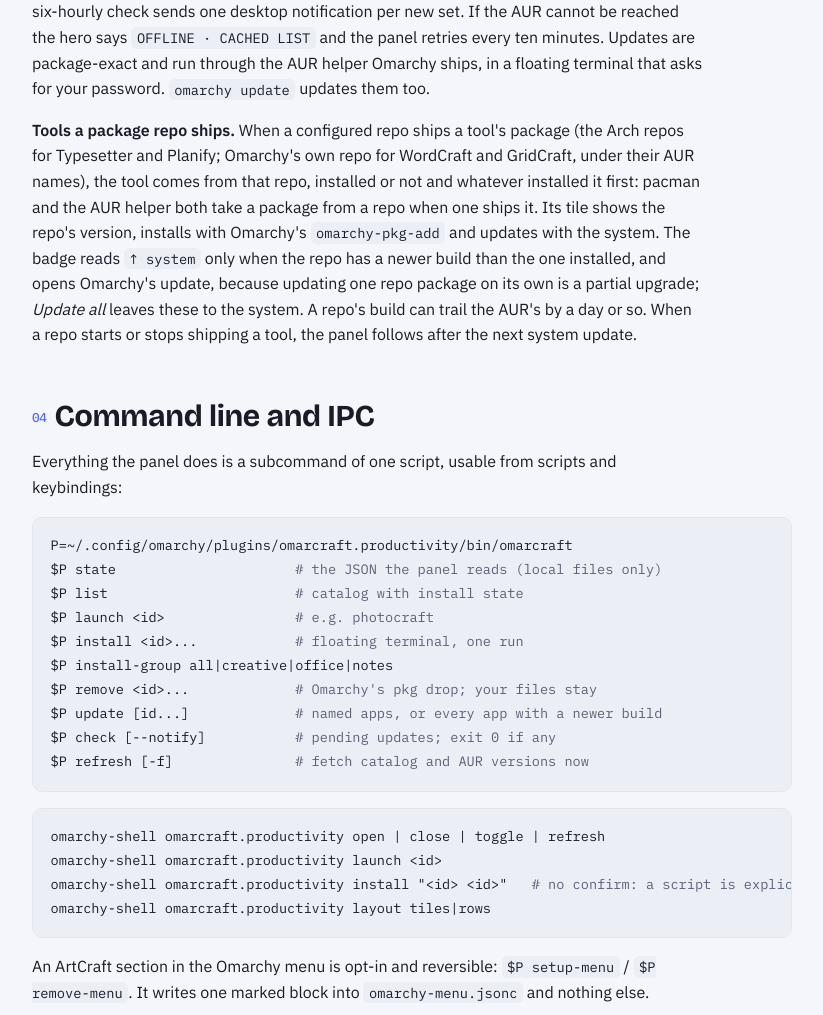
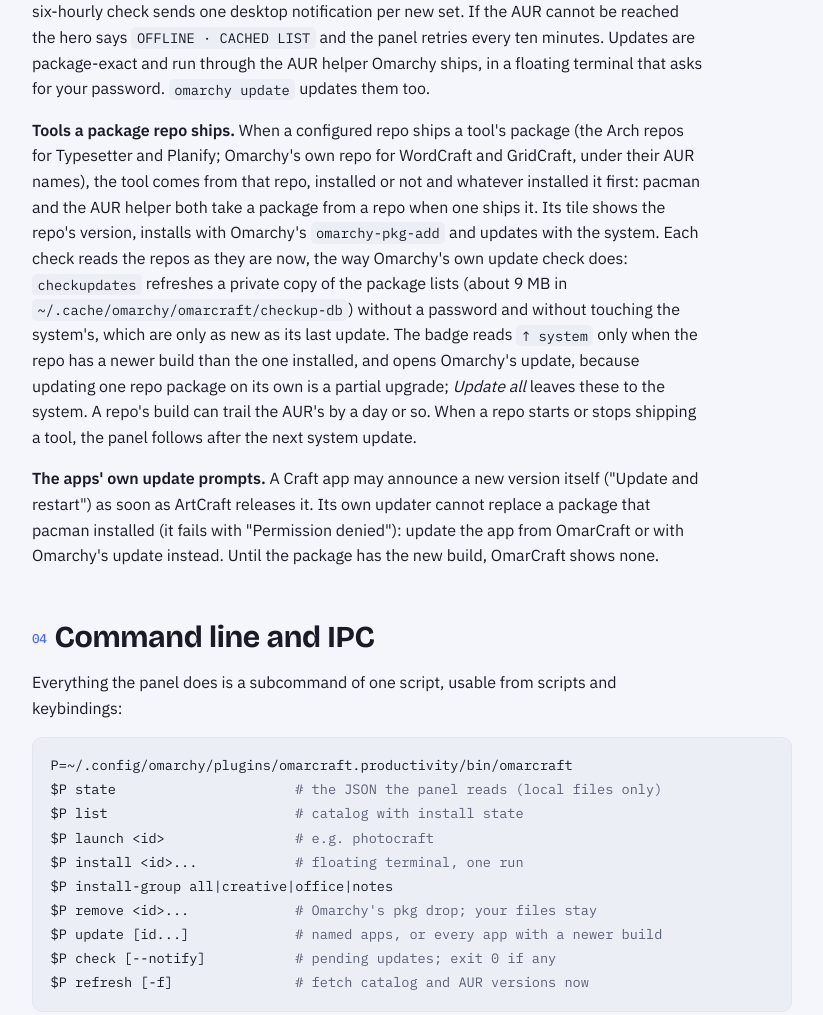
Before and after one commit to dreamsgarage/OmarCraft, a plain HTML site: page docs/README.html in a window 1280 px wide. Shown: the part 3712-4727 px from the top of the page, without its empty margins (228-1051 px from the left). Drawn offline with nearby package versions, Linux system fonts and the light colour scheme.

Commit message:
0.5.6 docs: review of 0.5.5, README, changelog, acceptance rows 51-53
Co-Authored-By: Claude Opus 5.5 <noreply@anthropic.com>

```diff
--- a/docs/README.html
+++ b/docs/README.html
@@ -442,7 +442,8 @@
   <section aria-labelledby="updates-h">
     <h2 id="updates-h"><span class="num">03</span>Updates</h2>
     <p>Every six hours, and whenever you press <kbd>r</kbd> or right-click the icon, OmarCraft compares your installed AUR <code>-bin</code> packages with the AUR. Newer builds show on the tiles and the icon; the six-hourly check sends one desktop notification per new set. If the AUR cannot be reached the hero says <code>OFFLINE · CACHED LIST</code> and the panel retries every ten minutes. Updates are package-exact and run through the AUR helper Omarchy ships, in a floating terminal that asks for your password. <code>omarchy update</code> updates them too.</p>
-    <p><strong>Tools a package repo ships.</strong> When a configured repo ships a tool's package (the Arch repos for Typesetter and Planify; Omarchy's own repo for WordCraft and GridCraft, under their AUR names), the tool comes from that repo, installed or not and whatever installed it first: pacman and the AUR helper both take a package from a repo when one ships it. Its tile shows the repo's version, installs with Omarchy's <code>omarchy-pkg-add</code> and updates with the system. The badge reads <code>↑ system</code> only when the repo has a newer build than the one installed, and opens Omarchy's update, because updating one repo package on its own is a partial upgrade; <em>Update all</em> leaves these to the system. A repo's build can trail the AUR's by a day or so. When a repo starts or stops shipping a tool, the panel follows after the next system update.</p>
+    <p><strong>Tools a package repo ships.</strong> When a configured repo ships a tool's package (the Arch repos for Typesetter and Planify; Omarchy's own repo for WordCraft and GridCraft, under their AUR names), the tool comes from that repo, installed or not and whatever installed it first: pacman and the AUR helper both take a package from a repo when one ships it. Its tile shows the repo's version, installs with Omarchy's <code>omarchy-pkg-add</code> and updates with the system. Each check reads the repos as they are now, the way Omarchy's own update check does: <code>checkupdates</code> refreshes a private copy of the package lists (about 9 MB in <code>~/.cache/omarchy/omarcraft/checkup-db</code>) without a password and without touching the system's, which are only as new as its last update. The badge reads <code>↑ system</code> only when the repo has a newer build than the one installed, and opens Omarchy's update, because updating one repo package on its own is a partial upgrade; <em>Update all</em> leaves these to the system. A repo's build can trail the AUR's by a day or so. When a repo starts or stops shipping a tool, the panel follows after the next system update.</p>
+    <p><strong>The apps' own update prompts.</strong> A Craft app may announce a new version itself ("Update and restart") as soon as ArtCraft releases it. Its own updater cannot replace a package that pacman installed (it fails with "Permission denied"): update the app from OmarCraft or with Omarchy's update instead. Until the package has the new build, OmarCraft shows none.</p>
   </section>
 
   <section aria-labelledby="cli-h">
@@ -487,7 +488,7 @@ omarchy restart shell</code></pre>
     <h2 id="safety-h"><span class="num">06</span>Safety</h2>
     <ul>
       <li>Only catalog apps reach a package command, by an id checked against a strict pattern; each maps to a package: <code>&lt;id&gt;-bin</code> by default, or a fixed name for a tool whose package differs (<code>typesetter</code>). A package a configured repo ships (the Arch repos or Omarchy's own, read from the local sync databases) is a repo package, installed or not: it installs through <code>omarchy-pkg-add</code> and updates with the system; any other is an AUR package. The plugin does not use <code>sudo</code> or <code>pkexec</code>; installs, updates and removals all run through Omarchy's own commands in a visible terminal that asks for your password, and a job cut short is reported as interrupted.</li>
-      <li>Network use is the app catalog from <span class="mono">raw.githubusercontent.com</span> and versions from the AUR RPC, every 24 hours, with bounded timeouts (repo package versions come from the local sync database); a failed check keeps the old list and says <code>OFFLINE</code>, never "up to date". The panel itself never waits on the network.</li>
+      <li>Network use is the app catalog from <span class="mono">raw.githubusercontent.com</span> and versions from the AUR RPC, every six hours, with bounded timeouts, plus the configured repos' package lists through <code>checkupdates</code>, into a private copy; a failed check keeps the old list and says <code>OFFLINE</code>, never "up to date". The panel itself never waits on the network.</li>
       <li>What comes from the network is untrusted and bounded: a download stops at a size (256 KB for the catalog, 1 MB for an AUR answer; a longer one is refused whole), and only well-formed records are kept (a plain id, a name of at most 48 characters and a tagline of at most 96 without control characters, <code>#rrggbb</code> colours, version strings that look like versions, at most 64 apps). The panel's own data is bounded again on the way out, so neither a hostile nor a broken answer can fill the shell's memory.</li>
       <li>Files stay under <code>~/.cache/omarchy/omarcraft/</code> and <code>~/.local/state/omarchy/omarcraft/</code>. Nothing under <code>~/.config</code> without the opt-in commands. Where 0.5.0 installed Vikunja, 0.5.1 deletes, once, the desktop entry and launcher 0.5.0 wrote for it.</li>
     </ul>
```
Also changed, not shown: 6 other files.
